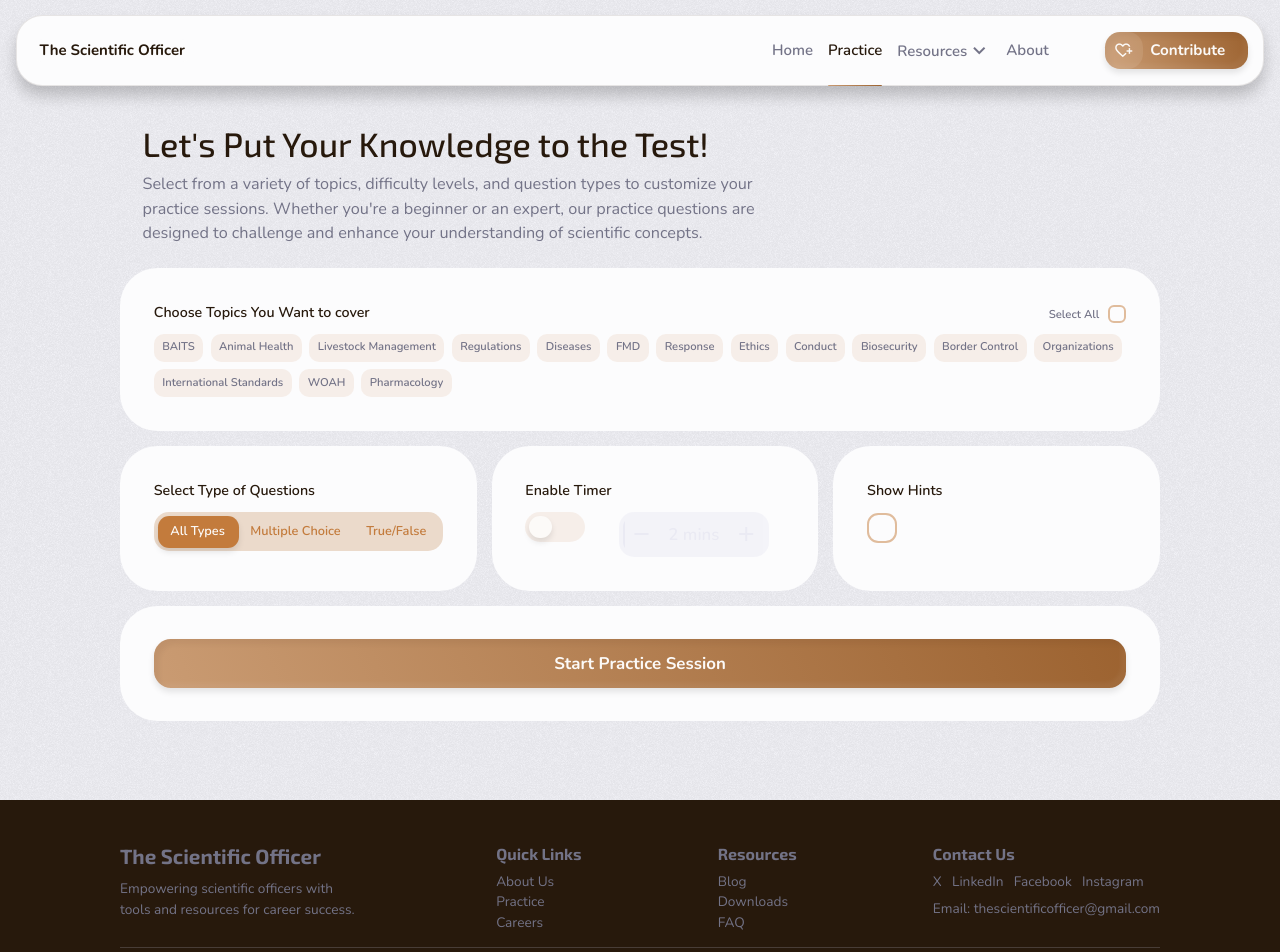
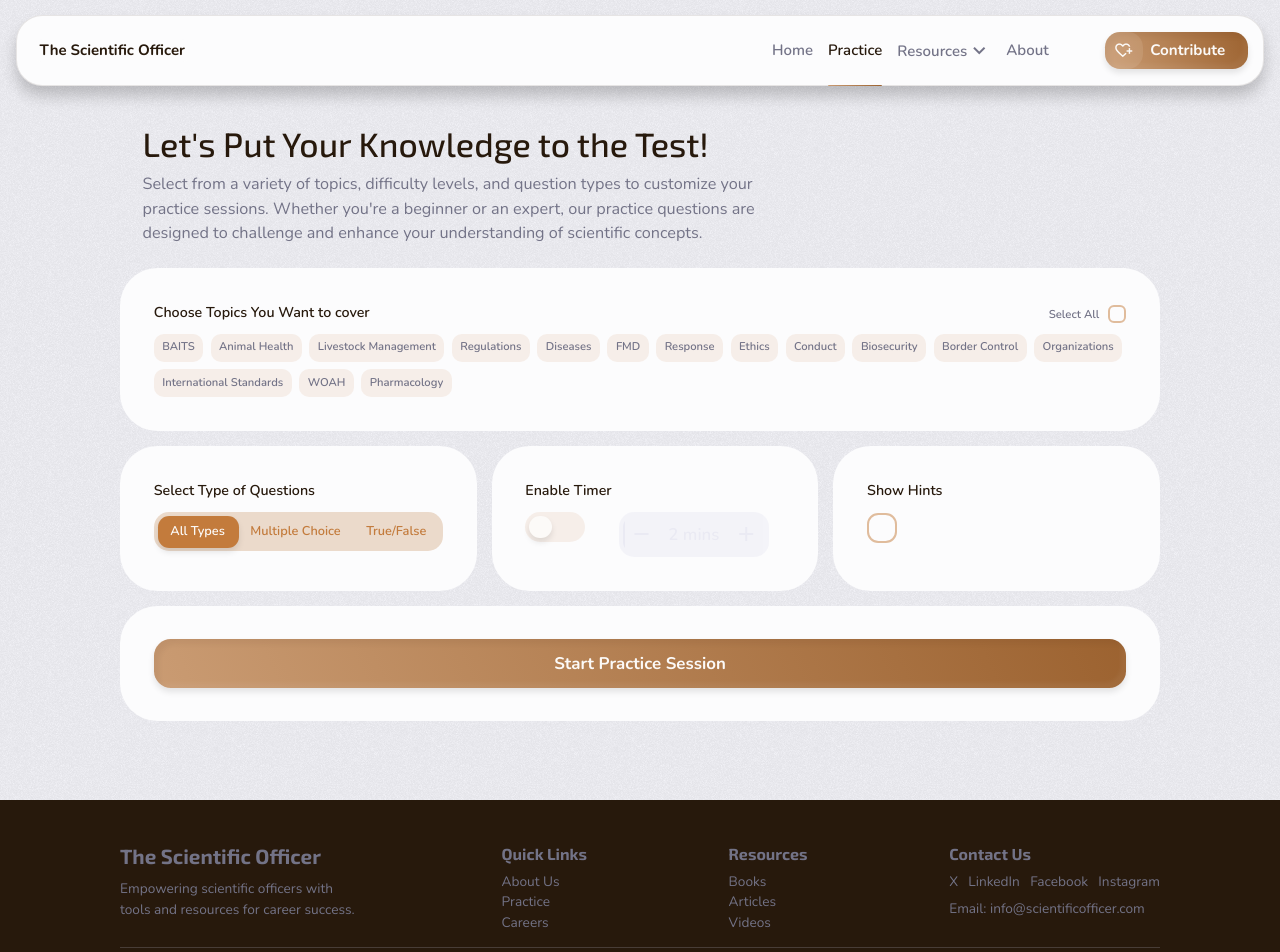
Before and after one commit to Timbar09/the_scientific_officer, a React (Vite) app: page /practice in a window 1280 px wide. Shown: the top 952 px of the page. Built offline with nearby package versions, Linux system fonts and the light colour scheme.

Commit message:
Refactor Footer component to improve structure and enhance link navigation

```diff
--- a/src/assets/sass/components/_Footer.scss
+++ b/src/assets/sass/components/_Footer.scss
@@ -9,7 +9,8 @@
     text-align: left;
   }
 
-  a {
+  &__link {
+    transition: color 150ms ease;
     &:hover {
       color: clr(neutral, 400);
     }
@@ -17,14 +18,12 @@
 
   &__top {
     &--group {
-      &__item {
-        &:first-child {
-          max-width: 15rem;
-          margin: 0 auto;
+      &:first-child {
+        max-width: 15rem;
+        margin: 0 auto;
 
-          @include mq(md) {
-            margin: 0;
-          }
+        @include mq(md) {
+          margin: 0;
         }
       }
     }
--- a/src/components/Footer.tsx
+++ b/src/components/Footer.tsx
@@ -1,107 +1,126 @@
+import { NavLink } from "react-router";
+
 import Container from "./Container";
 
 const Footer = () => {
   return (
     <footer className="footer bg-primary-900 p-block-start-5">
       <Container>
-        <div className="footer__top p-block-3">
-          <ul className="footer__top--group__list flex flex-col flex-@md-row jc-between gap-4">
-            <li className="footer__top--group__item">
+        <div className="footer__top p-block-3 flex flex-col flex-@md-row jc-between gap-4">
+          <div className="footer__top--group">
             <h2 className="footer__title m-block-end-1">
               The Scientific Officer
             </h2>
+
             <p className="footer__description">
-                Empowering scientific officers with tools and resources for
-                career success.
+              Empowering scientific officers with tools and resources for career
+              success.
             </p>
-            </li>
+          </div>
 
-            <li className="footer__top--group__item">
+          <QuickLinks />
+
+          <ResourcesLinks />
+
+          <ContactLinks />
+        </div>
+
+        <FooterBottom />
+      </Container>
+    </footer>
+  );
+};
+
+const QuickLinks = () => {
+  const quickLinks = [
+    { name: "About Us", path: "/about" },
+    { name: "Practice", path: "/practice" },
+    { name: "Careers", path: "/careers" },
+  ];
+
+  return (
+    <div className="footer__top--group">
       <h3 className="footer__subtitle m-block-end-1">Quick Links</h3>
 
-              <ul className="footer__links">
-                <li className="footer__link">
-                  <a href="/about">About Us</a>
+      <ul className="footer__list">
+        {quickLinks.map((link) => (
+          <li key={link.name} className="footer__list--item">
+            <NavLink className="footer__link" to={link.path}>
+              {link.name}
+            </NavLink>
           </li>
-                <li className="footer__link">
-                  <a href="/practice">Practice</a>
-                </li>
-                <li className="footer__link">
-                  <a href="/careers">Careers</a>
-                </li>
+        ))}
       </ul>
-            </li>
+    </div>
+  );
+};
 
-            <li className="footer__top--group__item">
+const ResourcesLinks = () => {
+  const resourcesLinks = [
+    { name: "Books", path: "/resources/books" },
+    { name: "Articles", path: "/resources/articles" },
+    { name: "Videos", path: "/resources/videos" },
+  ];
+
+  return (
+    <div className="footer__top--group">
       <h3 className="footer__subtitle m-block-end-1">Resources</h3>
 
-              <ul className="footer__links">
-                <li className="footer__link">
-                  <a href="/blog">Blog</a>
+      <ul className="footer__list">
+        {resourcesLinks.map((link) => (
+          <li key={link.name} className="footer__list--item">
+            <NavLink className="footer__link" to={link.path}>
+              {link.name}
+            </NavLink>
           </li>
-                <li className="footer__link">
-                  <a href="/downloads">Downloads</a>
-                </li>
-                <li className="footer__link">
-                  <a href="/faq">FAQ</a>
-                </li>
+        ))}
       </ul>
-            </li>
+    </div>
+  );
+};
 
-            <li className="footer__top--group__item">
+const ContactLinks = () => {
+  const socialLinks = [
+    { name: "X", path: "https://twitter.com/scientificoffic1" },
+    {
+      name: "LinkedIn",
+      path: "https://www.linkedin.com/company/scientificofficer",
+    },
+    { name: "Facebook", path: "https://www.facebook.com/scientificofficer" },
+    { name: "Instagram", path: "https://www.instagram.com/scientificofficer" },
+  ];
+
+  return (
+    <div className="footer__top--group">
       <h3 className="footer__subtitle m-block-end-1">Contact Us</h3>
 
-              <ul className="footer__social--link__list flex jc-center jc-@md-start flex-wrap gap-2">
-                <li className="footer__social--link">
+      <ul className="footer__list flex jc-center jc-@md-start flex-wrap gap-2">
+        {socialLinks.map((link) => (
+          <li key={link.name} className="footer__list--item">
             <a
-                    href="https://twitter.com/scientificoffic1"
+              className="footer__link"
+              href={link.path}
               target="_blank"
               rel="noopener noreferrer"
             >
-                    X
+              {link.name}
             </a>
           </li>
-                <li className="footer__social--link">
-                  <a
-                    href="https://www.linkedin.com/company/scientificofficer"
-                    target="_blank"
-                    rel="noopener noreferrer"
-                  >
-                    LinkedIn
-                  </a>
-                </li>
-                <li className="footer__social--link">
-                  <a
-                    href="https://www.facebook.com/scientificofficer"
-                    target="_blank"
-                    rel="noopener noreferrer"
-                  >
-                    Facebook
-                  </a>
-                </li>
-                <li className="footer__social--link">
-                  <a
-                    href="https://www.instagram.com/scientificofficer"
-                    target="_blank"
-                    rel="noopener noreferrer"
-                  >
-                    Instagram
-                  </a>
-                </li>
+        ))}
       </ul>
 
-              <ul className="footer__links m-block-start-1">
-                <li className="footer__link">
+      <p className="m-block-start-1">
         Email:{" "}
-                  <a href="mailto:thescientificofficer@gmail.com">
-                    thescientificofficer@gmail.com
+        <a href="mailto:info@scientificofficer.com" className="footer__link">
+          info@scientificofficer.com
         </a>
-                </li>
-              </ul>
-            </li>
-          </ul>
+      </p>
     </div>
+  );
+};
 
+const FooterBottom = () => {
+  return (
     <div className="footer__bottom p-block-3 flex flex-wrap jc-center jc-@md-between ai-center gap-4">
       <p className="footer__copyright">
         &copy; {new Date().getFullYear()} The Scientific Officer. All rights
@@ -111,6 +130,7 @@ const Footer = () => {
       <p className="footer__author">
         Developed by{" "}
         <a
+          className="footer__link"
           href="https://milesmosweu.netlify.app/"
           target="_blank"
           rel="noopener noreferrer"
@@ -119,8 +139,6 @@ const Footer = () => {
         </a>
       </p>
     </div>
-      </Container>
-    </footer>
   );
 };
 
--- a/src/pages/practice/session/Results/ReviewWrongAnswers.tsx
+++ b/src/pages/practice/session/Results/ReviewWrongAnswers.tsx
@@ -21,7 +21,7 @@ const ReviewWrongAnswers = ({ wrongAnswers, questions }: WrongAnswersProps) => {
 
   return (
     <section className="practice__results--wrongAnswer">
-      <h3 className="text-xl m-block-end-4 m-block-start-2">
+      <h3 className="text-xl m-block-end-4 m-block-start-2 p-inline-2">
         Review Wrong Answers
       </h3>
 
```
Lines whose indentation alone changed are shown as unchanged.
